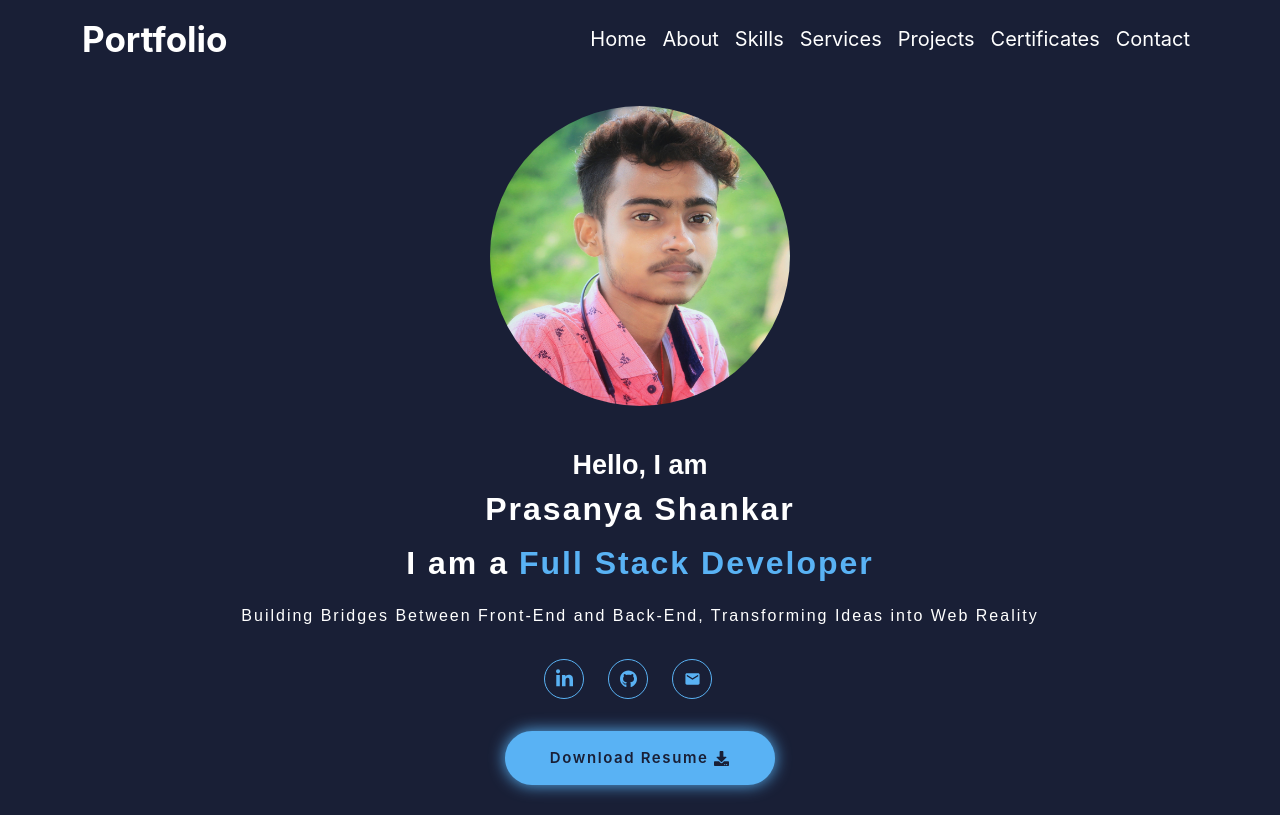
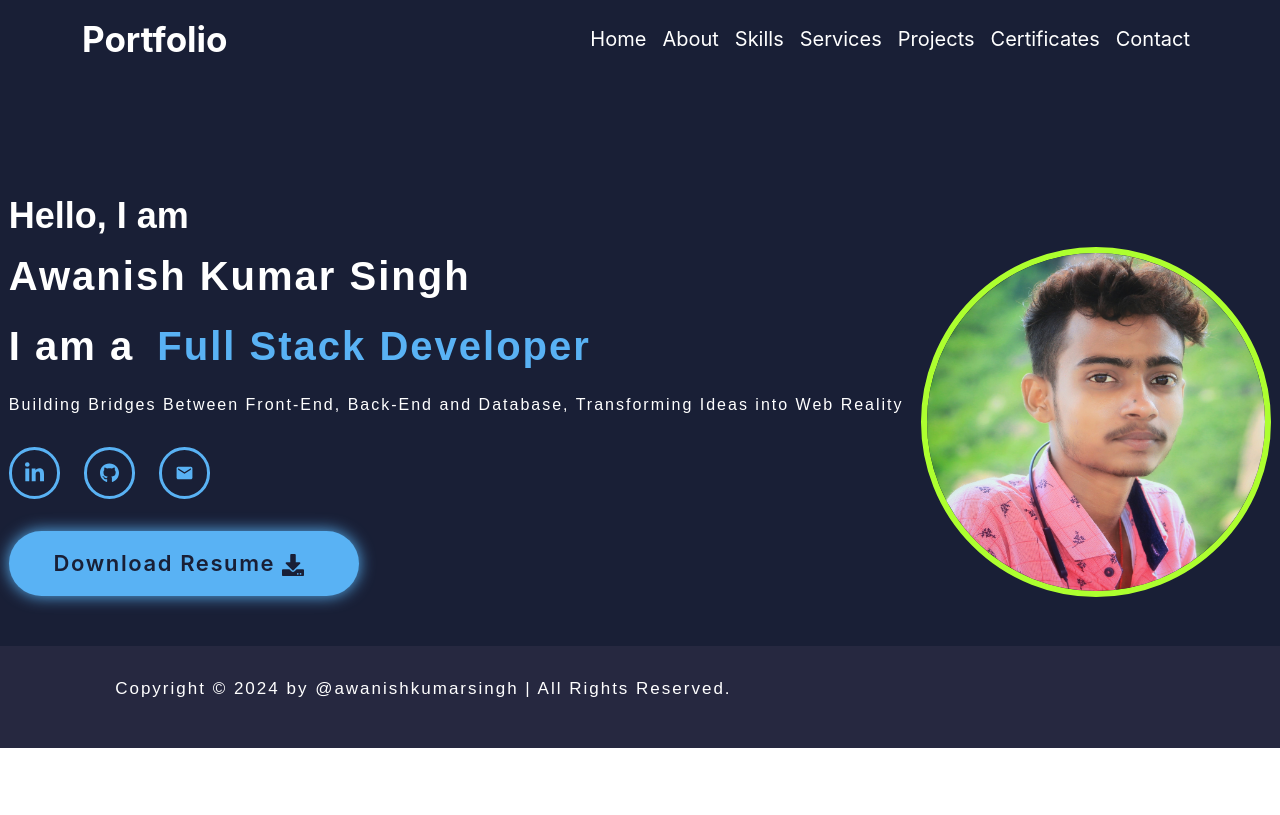
Before and after one commit to montyrajput/AwanishPortFolio, a React (Create React App) app: page / in a window 1280 px wide. Built offline with nearby package versions, Linux system fonts and the light colour scheme; a web font is replaced by a local one.

Commit message:
Home page Complete

```diff
--- a/package.json
+++ b/package.json
@@ -15,7 +15,9 @@
     "react": "17.0.1",
     "react-bootstrap": "2.10.2",
     "react-dom": "17.0.1",
-    "react-icons": "5.2.1"
+    "react-icons": "5.2.1",
+    "react-router-dom": "6.23.1",
+    "scrollreveal": "4.0.9"
   },
   "devDependencies": {
     "eslint-config-airbnb": "18.2.1",
--- a/src/App.js
+++ b/src/App.js
@@ -1,6 +1,13 @@
+import {BrowserRouter as Router, Routes, Route} from 'react-router-dom'
 import Home from './components/Home'
 import './App.css'
 
-const App = () => <Home />
+const App = () => (
+  <Router>
+    <Routes>
+      <Route path="/" element={<Home />} />
+    </Routes>
+  </Router>
+)
 
 export default App
--- /dev/null
+++ b/src/components/Footer/index.css
@@ -0,0 +1,25 @@
+.footer-container {
+  display: flex;
+  justify-content: space-between;
+  align-items: center;
+  flex-wrap: wrap;
+  padding: 2rem 9%;
+  background: #262840;
+  margin-top: 5px;
+}
+
+@media screen and (min-width: 768px) {
+  .footer-container {
+    margin-top: 0px;
+  }
+}
+
+.footer-paragraph {
+  color: #ffffff;
+  line-height: 1.3;
+  letter-spacing: 2px;
+  text-align: center;
+  font-family: 'Nunito', sans-serif;
+  font-weight: 500;
+  font-size: 17px;
+}
--- /dev/null
+++ b/src/components/Footer/index.js
@@ -0,0 +1,13 @@
+import './index.css'
+
+const Footer = () => (
+  <>
+    <div className="footer-container">
+      <p className="footer-paragraph">
+        Copyright &copy; 2024 by @awanishkumarsingh | All Rights Reserved.
+      </p>
+    </div>
+  </>
+)
+
+export default Footer
--- a/src/components/Header/index.js
+++ b/src/components/Header/index.js
@@ -1,4 +1,5 @@
 import {useState} from 'react'
+import {Link} from 'react-router-dom'
 import {Navbar, Nav, Container} from 'react-bootstrap'
 import {FaBars} from 'react-icons/fa'
 import {RxCross2} from 'react-icons/rx'
@@ -16,7 +17,7 @@ const Header = () => {
       expanded={expanded}
     >
       <Container>
-        <Navbar.Brand href="#home" className="my-portfolio">
+        <Navbar.Brand as={Link} to="/" className="my-portfolio">
           Portfolio
         </Navbar.Brand>
         <Navbar.Toggle
@@ -27,25 +28,25 @@ const Header = () => {
         </Navbar.Toggle>
         <Navbar.Collapse id="basic-navbar-nav">
           <Nav className="ms-auto">
-            <Nav.Link href="#home" className="nav-item">
+            <Nav.Link as={Link} to="/" className="nav-item">
               Home
             </Nav.Link>
-            <Nav.Link href="#About" className="nav-item">
+            <Nav.Link as={Link} to="/about" className="nav-item">
               About
             </Nav.Link>
-            <Nav.Link href="#Skills" className="nav-item">
+            <Nav.Link as={Link} to="/skills" className="nav-item">
               Skills
             </Nav.Link>
-            <Nav.Link href="#Services" className="nav-item">
+            <Nav.Link as={Link} to="/services" className="nav-item">
               Services
             </Nav.Link>
-            <Nav.Link href="#Projects" className="nav-item">
+            <Nav.Link as={Link} to="/projects" className="nav-item">
               Projects
             </Nav.Link>
-            <Nav.Link href="#Certificates" className="nav-item">
+            <Nav.Link as={Link} to="/certificates" className="nav-item">
               Certificates
             </Nav.Link>
-            <Nav.Link href="#Contact" className="nav-item">
+            <Nav.Link as={Link} to="/contact" className="nav-item">
               Contact
             </Nav.Link>
           </Nav>
--- a/src/components/Home/index.css
+++ b/src/components/Home/index.css
@@ -10,12 +10,27 @@
   flex-wrap: wrap;
 }
 
+@media screen and (min-width: 768px) {
+  .home-my-details-container {
+    display: none;
+  }
+}
+
 .my-image {
   width: 300px;
   height: 300px;
   border-radius: 50%;
   animation: floatImage 4s ease-in-out infinite;
   margin-top: 60px;
+  border: 0.3rem solid greenyellow;
+}
+
+@media screen and (min-width: 768px) {
+  .my-image {
+    width: 350px;
+    height: 350px;
+    border: 0.4rem solid greenyellow;
+  }
 }
 
 @keyframes floatImage {
@@ -42,7 +57,7 @@
 
 .home-heading1 {
   line-height: 1.3;
-  font-size: 32px;
+  font-size: 28px;
   color: #ffffff;
   font-weight: 650;
   font-family: 'Nunito', sans-serif;
@@ -70,7 +85,7 @@
   text-align: center;
   font-family: 'Nunito', sans-serif;
   font-weight: 500;
-  font-size: 16px;
+  font-size: 15px;
   padding-top: 8px;
 }
 
@@ -89,8 +104,22 @@
   transition: 0.5s ease;
 }
 
+@media screen and (min-width: 768px) {
+  .link-social-media-icon {
+    width: 3.2rem;
+    height: 3.2rem;
+    border: 0.2rem solid #59b2f4;
+  }
+}
+
 .react-icon {
   width: 17px;
+}
+
+@media screen and (min-width: 768px) {
+  .react-icon {
+    width: 19px;
+  }
 }
 .react-icon:hover {
   color: black;
@@ -118,9 +147,73 @@
   width: 270px;
 }
 
+@media screen and (min-width: 768px) {
+  .download-button {
+    width: 350px;
+    font-size: 22px;
+  }
+}
+
 .download-button:hover {
   box-shadow: none;
   background-color: transparent;
   border: 2px solid #59b2f4;
   color: #ffffff;
 }
+
+.desktop-view-home {
+  display: flex;
+  flex-direction: row;
+  align-items: center;
+  justify-content: space-around;
+  flex-wrap: wrap;
+  padding-top: 80px;
+  padding-bottom: 20px;
+}
+
+@media screen and (max-width: 767px) {
+  .desktop-view-home {
+    display: none;
+  }
+}
+
+.home-heading-desktop {
+  font-size: 36px;
+  font-weight: 600;
+  color: #ffffff;
+  padding-top: 35px;
+  font-family: 'Nunito', sans-serif;
+}
+
+.home-heading1-desktop {
+  line-height: 1.3;
+  font-size: 40px;
+  color: #ffffff;
+  font-weight: 650;
+  font-family: 'Nunito', sans-serif;
+  padding-bottom: 5px;
+  letter-spacing: 2px;
+  scroll-behavior: smooth;
+  padding-top: 5px;
+}
+
+.span-heading-desktop {
+  color: #59b2f4;
+  font-weight: 650;
+  font-family: 'Nunito', sans-serif;
+  padding-bottom: 5px;
+  letter-spacing: 2px;
+  padding-left: 10px;
+  line-height: 1.3;
+  scroll-behavior: smooth;
+}
+
+.home-paragraph-desktop {
+  color: #ffffff;
+  line-height: 1.3;
+  letter-spacing: 2px;
+  font-family: 'Nunito', sans-serif;
+  font-weight: 500;
+  font-size: 16px;
+  padding-top: 10px;
+}
--- a/src/components/Home/index.js
+++ b/src/components/Home/index.js
@@ -1,29 +1,119 @@
-import {FaLinkedinIn} from 'react-icons/fa6'
-import {FaGithub, FaDownload} from 'react-icons/fa'
+import {useEffect} from 'react'
+import {FaGithub, FaDownload, FaLinkedinIn} from 'react-icons/fa'
 import {MdEmail} from 'react-icons/md'
+import ScrollReveal from 'scrollreveal'
 
 import Header from '../Header'
+import Footer from '../Footer'
 import MyPhoto from '../../images/IMG_20211004_221632 (2).jpg'
 import Myresume from '../../images/Awanish_2023-09-30-183831.pdf'
 
 import './index.css'
 
-const Home = () => (
+const Home = () => {
+  useEffect(() => {
+    const handleScroll = () => {
+      const sections = document.querySelectorAll('section')
+      const scrollPosition = window.scrollY + 150
+
+      sections.forEach(section => {
+        const top = section.offsetTop
+        const height = section.offsetHeight
+        if (scrollPosition >= top && scrollPosition <= top + height) {
+          // Do something if needed
+        }
+      })
+    }
+
+    window.addEventListener('scroll', handleScroll)
+    return () => {
+      window.removeEventListener('scroll', handleScroll)
+    }
+  }, [])
+
+  useEffect(() => {
+    ScrollReveal({
+      distance: '80px',
+      duration: 2000,
+      delay: 200,
+    })
+
+    ScrollReveal().reveal('.home-heading', {
+      origin: 'top',
+    })
+    ScrollReveal().reveal('.home-img', {
+      origin: 'bottom',
+    })
+    ScrollReveal().reveal('.home-container h1, .home-icon', {
+      origin: 'left',
+      distance: '100px',
+      duration: 2000,
+      delay: 200,
+    })
+    ScrollReveal().reveal('.home-container p, .download-button1 ', {
+      origin: 'right',
+    })
+  }, [])
+
+  return (
     <>
       <Header />
       <div className="bg-container">
-      <div className="home-my-details-container">
-        <img src={MyPhoto} alt="save" className="my-image" />
+        <div className="home-my-details-container home-container">
+          <img src={MyPhoto} alt="save" className="my-image home-img" />
           <h3 className="home-heading">Hello, I am</h3>
-        <h1 className="home-heading1">Prasanya Shankar</h1>
+          <h1 className="home-heading1">Awanish Kumar Singh</h1>
           <h1 className="home-heading1">
-          I am a<span className="span-heading">Full Stack Developer</span>
+            I am a <span className="span-heading">Full Stack Developer</span>
           </h1>
           <p className="home-paragraph">
-          Building Bridges Between Front-End and Back-End, Transforming Ideas
-          into Web Reality
+            Building Bridges Between Front-End, Back-End and Database,
+            Transforming Ideas into Web Reality
           </p>
-        <div>
+          <div className="home-icon">
+            <a
+              href="https://www.linkedin.com/in/prasanya-shankar/"
+              aria-label="LinkedIn"
+              className="link-social-media-icon"
+            >
+              <FaLinkedinIn className="react-icon" />
+            </a>
+            <a
+              href="https://github.com/prasanya-web-developer"
+              aria-label="GitHub"
+              className="link-social-media-icon"
+            >
+              <FaGithub className="react-icon" />
+            </a>
+            <a
+              href="mailto:prasanya.webdev@gmail.com"
+              aria-label="Email"
+              className="link-social-media-icon "
+            >
+              <MdEmail className="react-icon" />
+            </a>
+          </div>
+          <a
+            href={Myresume}
+            download
+            className="download-button download-button1"
+          >
+            Download Resume <FaDownload />
+          </a>
+        </div>
+        <div className="desktop-view-home">
+          <div className="home-container">
+            <h3 className="home-heading-desktop home-heading">Hello, I am</h3>
+            <h1 className="home-heading1-desktop">Awanish Kumar Singh</h1>
+            <h1 className="home-heading1-desktop">
+              I am a{' '}
+              <span className="span-heading-desktop">Full Stack Developer</span>
+            </h1>
+            <p className="home-paragraph-desktop">
+              Building Bridges Between Front-End, Back-End and Database,
+              Transforming Ideas into Web Reality
+            </p>
+            <div className="home-icon">
               <a
                 href="https://www.linkedin.com/in/prasanya-shankar/"
                 aria-label="LinkedIn"
@@ -46,12 +136,20 @@ const Home = () => (
                 <MdEmail className="react-icon" />
               </a>
             </div>
-        <a href={Myresume} download className="download-button">
+            <a
+              href={Myresume}
+              download
+              className="download-button download-button1"
+            >
               Download Resume <FaDownload />
             </a>
           </div>
+          <img src={MyPhoto} alt="save" className="my-image home-img" />
+        </div>
+        <Footer />
       </div>
     </>
   )
+}
 
 export default Home
--- a/src/index.js
+++ b/src/index.js
@@ -1,5 +1,6 @@
 import React from 'react'
 import ReactDOM from 'react-dom'
+
 import 'bootstrap/dist/css/bootstrap.min.css'
 import App from './App'
 
```
Also changed, not shown: 1 other file (tests, documents, lock files or other folders). Lines whose indentation alone changed are shown as unchanged.
